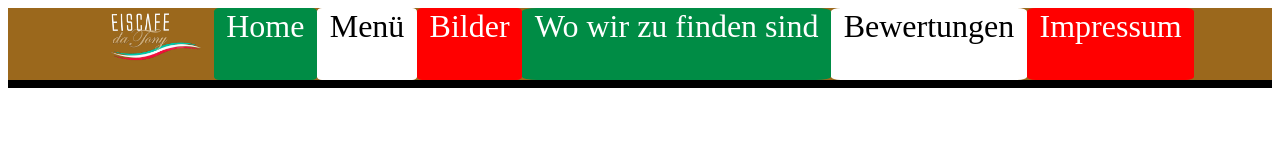
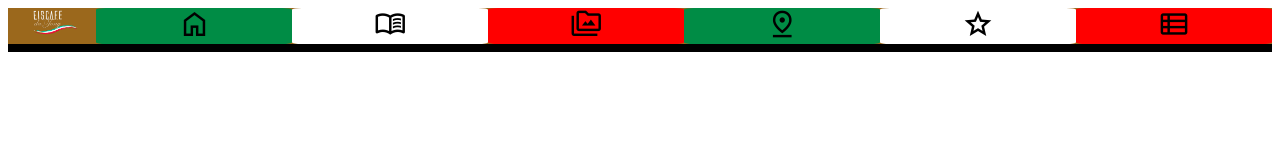
Before and after one commit to Kleefuchs/Datony-Web, a website: page assets/content/topBar.html in a window 1280 px wide. Drawn offline with nearby package versions, Linux system fonts and the light colour scheme.

Commit message:
Modern Bar

```diff
--- a/assets/content/css/topbar.css
+++ b/assets/content/css/topbar.css
@@ -7,7 +7,7 @@
 }
 
 #tonylogo {
-  width: 10vw;
+  width: 5%;
   background-image: url('/assets/images/tonylogo.png');
 }
 
@@ -16,11 +16,12 @@
   transition: all 600ms ease;
   font-size: 2.5vw;
   text-align: center;
-  color: white;
+  color: black;
   transform: (1);
   padding-left: 1%;
   padding-right: 1%;
   border-radius: 5%;
+  width: calc(100% / 7);
 }
 
 @-webkit-keyframes shine {
--- a/assets/content/topBar.html
+++ b/assets/content/topBar.html
@@ -1,12 +1,13 @@
 
+<link rel="stylesheet" href="https://fonts.googleapis.com/css2?family=Material+Symbols+Outlined:opsz,wght,FILL,GRAD@24,400,0,0&icon_names=home,menu_book,perm_media,pin_drop,star,view_list" />
 <link rel="stylesheet" href="/assets/content/css/topbar.css" />
 
 <div id="topbar">
-  <img id="tonylogo" src="/assets/images/tonylogo.png">
-  <a href="#home" class="topBarButton" style="background-color: #008C45">Home</a>
-  <a href="#menu" class="topBarButton" style="background-color: #ffffff; color: black;">Menü</a>
-  <a href="#pictures" class="topBarButton" style="background-color: #ff0000; color: rgb(255, 255, 255)">Bilder</a>
-  <a href="#location" class="topBarButton" style="background-color: #008C45; color: rgb(255, 255, 255)">Wo wir zu finden sind</a>
-  <a href="#reviews" class="topBarButton" style="background-color: #ffffff; color: black;">Bewertungen<a>
-  <a href="#data" class="topBarButton" style="background-color: #ff0000;">Impressum</a>
+  <img id="tonylogo" class="topBarButton" src="/assets/images/tonylogo.png">
+  <a href="#home" class="topBarButton material-symbols-outlined" style="background-color: #008C45">home</a>
+  <a href="#menu" class="topBarButton material-symbols-outlined" style="background-color: #ffffff; color: black;">menu_book</a>
+  <a href="#pictures" class="topBarButton material-symbols-outlined" style="background-color: #ff0000;">perm_media</a>
+  <a href="#location" class="topBarButton material-symbols-outlined" style="background-color: #008C45;">pin_drop</a>
+  <a href="#reviews" class="topBarButton material-symbols-outlined" style="background-color: #ffffff; color: black;">star<a>
+  <a href="#data" class="topBarButton material-symbols-outlined" style="background-color: #ff0000;">view_list</a>
 </div>
```
